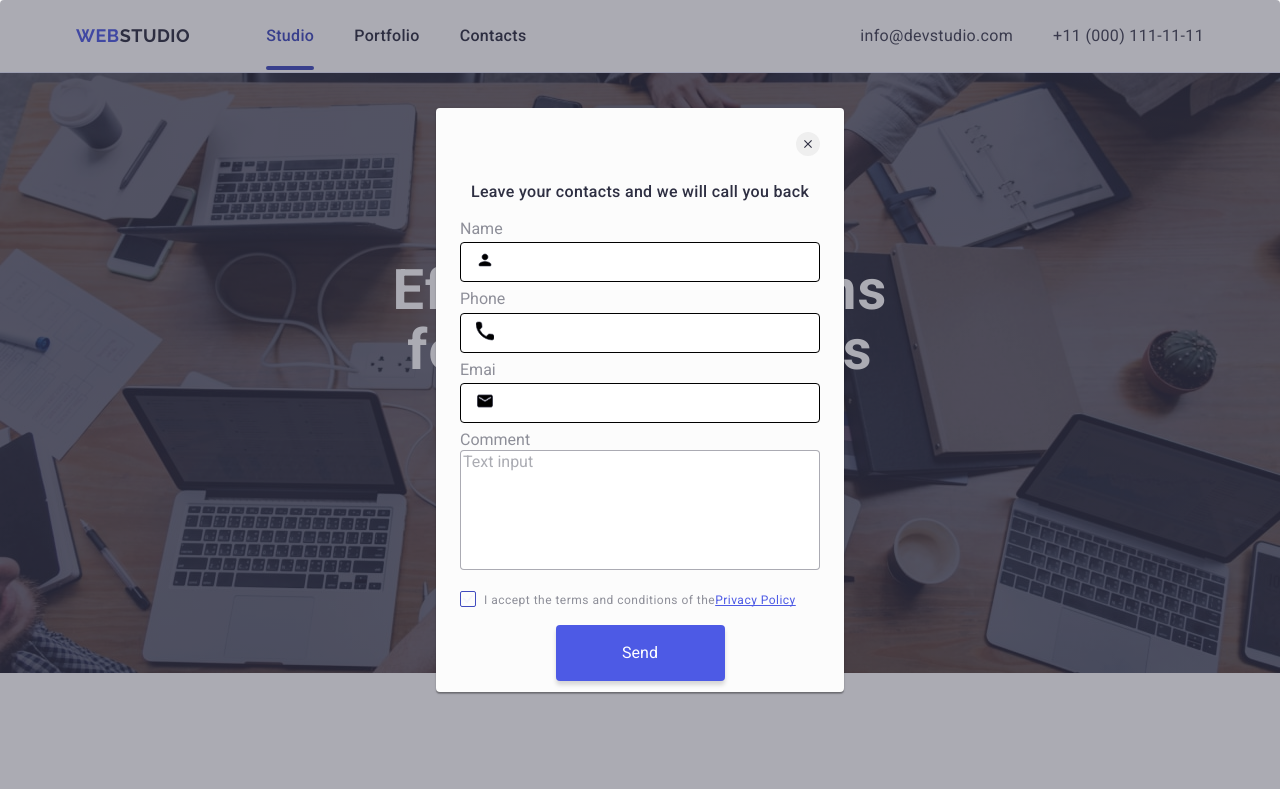
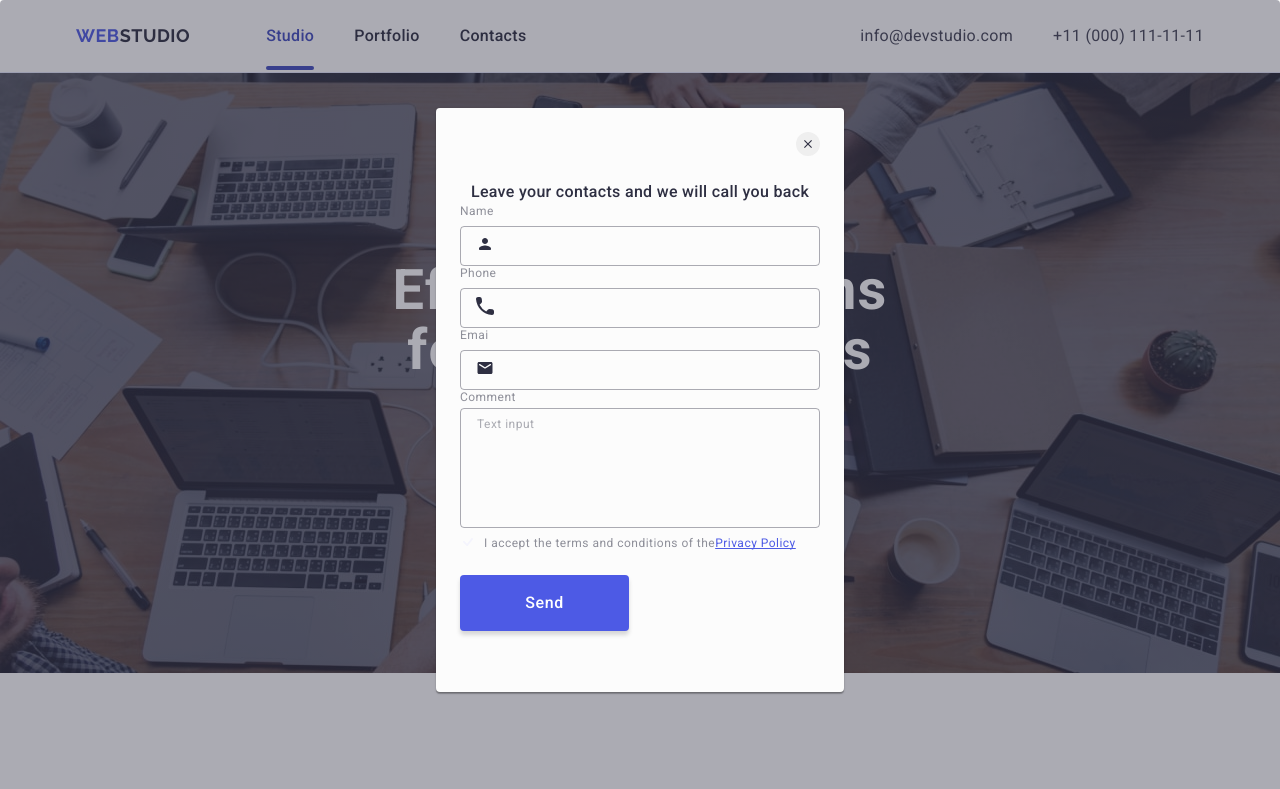
Before and after one commit to AlonaPehasheva/goit-markup-hm-05, a plain HTML site: page index.html in a window 1280 px wide. Shown: the top 789 px of the page. Drawn offline with nearby package versions, Linux system fonts and the light colour scheme.

Commit message:
add initiale files

```diff
--- a/css/styles.css
+++ b/css/styles.css
@@ -531,7 +531,6 @@ img {
 }
 
 .modal-container {
-  display: flex;
   position: absolute;
   top: 50%;
   left: 50%;
@@ -539,6 +538,7 @@ img {
   width: 408px;
   height: 584px;
   margin: 0;
+  padding: 72px 24px 24px 24px;
   border-radius: 4px;
   box-shadow: 0 1px 1px 0 rgba(0, 0, 0, 0.14), 0 1px 3px 0 rgba(0, 0, 0, 0.12),
     0 2px 1px 0 rgba(0, 0, 0, 0.2);
@@ -577,44 +577,51 @@ img {
   letter-spacing: 0.02em;
   text-align: center;
   color: #2e2f42;
-  margin-top: 72px;
 }
 
 .field-wrapper {
-  margin: 16px 24px;
+  margin-bottom: 8px;
+  justify-content: center;
 }
 
 .label-modal {
   display: block;
   width: 100%;
   color: #8e8f99;
+  font-size: 12px;
+  line-height: 1.17;
+  letter-spacing: 0.04em;
+  color: #8e8f99;
+  margin-bottom: 4px;
 }
 .field-icon-container {
   position: relative;
-  margin-bottom: 8px;
 }
 .icon-field {
   position: absolute;
   top: 50%;
   left: 16px;
   transform: translateY(-50%);
-  stroke: #2e2f42;
+  fill: #2e2f42;
   border: 0;
+  transition: fill 250ms cubic-bezier(0.4, 0, 0.2, 1);
 }
 
 .modal-input {
-  border: 1px solid #000;
+  border: 1px solid rgba(46, 47, 66, 0.4);
   border-radius: 4px;
   padding-left: 38px;
-  width: 360px;
+  width: 100%;
   height: 40px;
   margin-top: 4px;
-  transition: border-color 250ms linear cubic-bezier(0.4, 0, 0.2, 1);
+  background-color: transparent;
+  padding-left: 38px;
+  outline: transparent;
+  transition: border-color 250ms cubic-bezier(0.4, 0, 0.2, 1);
 }
 
 .modal-input:focus {
-  outline: transparent;
-  border-color: #4d5ae5;
+  order-color: #4d5ae5;
 }
 
 .modal-input:focus + .icon-field {
@@ -625,12 +632,19 @@ img {
 }
 
 .modal-textarea {
-  border: 1px solid #2e2f4266;
+  border: 1px solid rgba(46, 47, 66, 0.4);
   border-radius: 4px;
+  line-height: 1.17;
+  letter-spacing: 0.04em;
+  color: rgba(46, 47, 66, 0.4);
+  background-color: transparent;
+  padding: 8px 16px;
   height: 120px;
   width: 100%;
+  font-size: 12px;
+  outline: transparent;
   resize: none;
-  transition: border-color 250ms linear cubic-bezier(0.4, 0, 0.2, 1);
+  transition: border-color 250ms cubic-bezier(0.4, 0, 0.2, 1);
 }
 .modal-textarea::placeholder {
   color: #2e2f4266;
@@ -643,6 +657,7 @@ img {
 
 .checkbox-container {
   position: relative;
+  margin-bottom: 24px;
 }
 
 .input-checkbox {
@@ -655,11 +670,9 @@ img {
   height: 16px;
   border-radius: 2px;
   border: 1px solid #404bbf;
-  visibility: hidden;
 }
 
 .label-checkbox {
-  font-weight: 400;
   font-size: 12px;
   line-height: 117%;
   letter-spacing: 0.04em;
@@ -678,6 +691,7 @@ img {
   position: absolute;
   top: 50%;
   left: 0;
+  fill: transparent;
   transform: translateY(-50%);
   cursor: pointer;
   justify-content: center;
@@ -685,29 +699,35 @@ img {
   width: 16px;
   height: 16px;
   border-radius: 2px;
-  border: 1px solid #404bbf;
+  border: 1px solidr gba(46, 47, 66, 0.4);
   stroke: transparent;
+  transition: background-color 250ms cubic-bezier(0.4, 0, 0.2, 1),
+    border 250ms cubic-bezier(0.4, 0, 0.2, 1),
+    fill 250ms cubic-bezier(0.4, 0, 0.2, 1);
 }
+
 .input-checkbox:checked + .label-checkbox .span-checkbox {
   background-color: #404bbf;
-  stroke: #fff;
-}
-
-.submit-wrapper {
-  display: flex;
-  justify-content: center;
-  align-items: center;
-  margin: 0;
+  border: none;
+  fill: #f4f4fd;
 }
 
 .submit-btn {
+  display: block;
   background-color: #4d5ae5;
   border-radius: 4px;
   padding: 16px 32px;
-  width: 169px;
+  min-width: 169px;
   height: 56px;
+  font-family: "Roboto", sans-serif;
+  font-size: 16px;
+  font-weight: 500;
+  line-height: 1.5;
+  letter-spacing: 0.04em;
+  cursor: pointer;
   box-shadow: 0 4px 4px 0 rgba(0, 0, 0, 0.15);
-  color: #fff;
+  color: #ffffff;
   margin-bottom: 24px;
   border: none;
+  transition: background-color 250ms cubic-bezier(0.4, 0, 0.2, 1);
 }
--- a/index.html
+++ b/index.html
@@ -470,13 +470,13 @@
 
     <div class="backdrop is-open">
         <div class="modal-container ">
-            <form class="modal-form">
             <button class="modal-close-btn" type="button">
                 <svg class="icon-modal-close-btn" width="8" height="8">
                     <use href="./images/icons.svg#icon-close-black"></use>
                 </svg>
             </button>
             <p class="modal-text">Leave your contacts and we will call you back</p>
+            <form class="modal-form">
                 <div class="field-wrapper">
                     <label class="label-modal" for="user-name">Name</label>
                     <div class="field-icon-container">
@@ -501,17 +501,16 @@
                         </svg>
                     </div>
 
+                    <div class="field-icon-container">
                         <label class="label-modal" for="user-comment">Comment</label>
                         <textarea class="modal-textarea" name="user-comment" id="user-comment" cols="30" rows="10"
                             placeholder="Text input"></textarea>
+                    </div>
 
-
-
-
-                </div>
                     <div class="field-wrapper checkbox-container">
-                    <input class="input-checkbox" type="checkbox" name="checkbox" id="form-checkbox">
-                    <label class="label-checkbox" for="form-checkbox">
+                        <input class="input-checkbox visually-hidden" type="checkbox" name="user-privacy"
+                            id="user-privacy" value="true">
+                        <label class="label-checkbox" for="user-privacy">
                             <span class="span-checkbox">
                                 <svg class="icon-checkbox" width="10" height="8">
                                     <use href="./images/icons.svg#icon-icon-checkbox"></use>
@@ -521,8 +520,8 @@
                                 Policy</a></label>
                     </div>
 
-                <div class="submit-wrapper">
                     <button class="submit-btn" type="submit">Send</button>
+
                 </div>
 
             </form>
```
Lines whose indentation alone changed are shown as unchanged.
